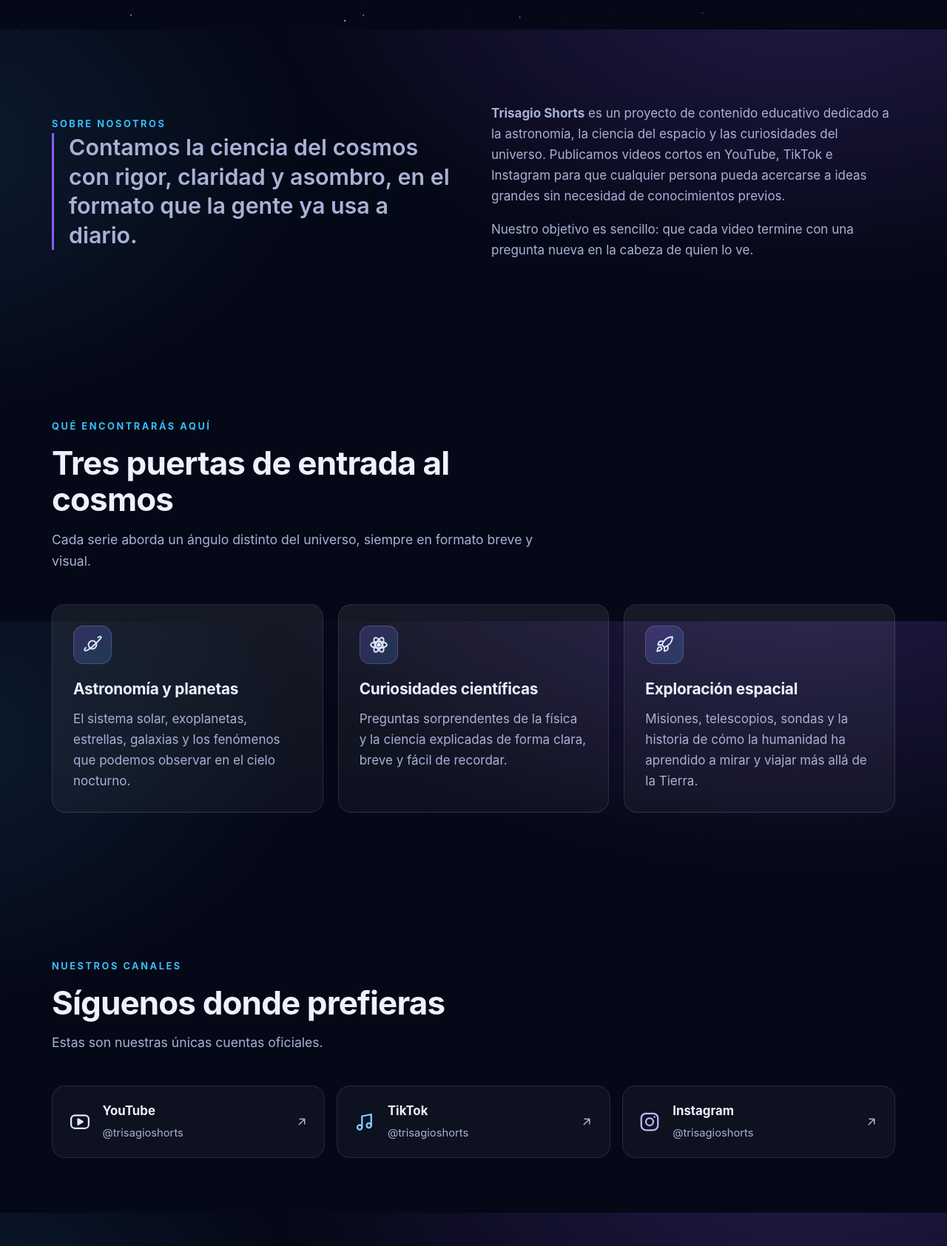
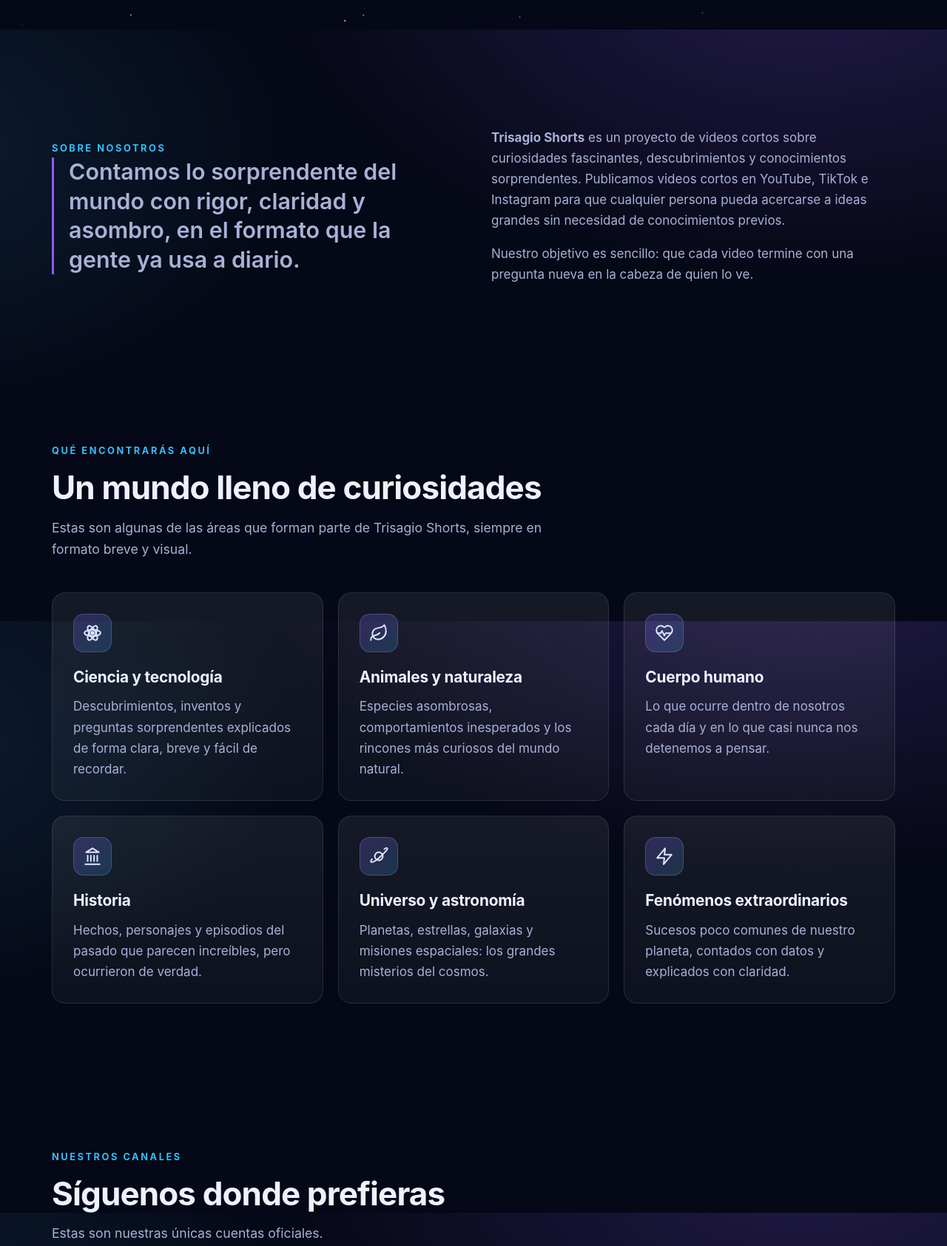
Before and after one commit to trisagioshorts/trisagioshorts.github.io, a plain HTML site: page index.html in a window 1280 px wide. Shown: the part 760-2445 px from the top of the page at 74% size. Drawn offline with Linux system fonts and the light colour scheme.

Commit message:
Ampliar posicionamiento: marca de curiosidades generales
- Nuevo eslogan y descripción general (SEO y Open Graph)
- Sección Contenido con 6 categorías generales
- Pie de página, contacto y textos de marca actualizados
- Imagen Open Graph con el nuevo eslogan
- Diseño sin cambios; páginas legales siguen en revisión

```diff
--- a/index.html
+++ b/index.html
@@ -3,24 +3,24 @@
 <head>
   <meta charset="utf-8">
   <meta name="viewport" content="width=device-width, initial-scale=1">
-  <title>Trisagio Shorts — El universo es más curioso de lo que imaginas</title>
-  <meta name="description" content="Trisagio Shorts: divulgación de astronomía, planetas, exploración espacial y curiosidades científicas en videos cortos para YouTube, TikTok e Instagram.">
+  <title>Trisagio Shorts — El mundo es más sorprendente de lo que imaginas</title>
+  <meta name="description" content="Descubre curiosidades increíbles sobre animales, ciencia, naturaleza, tecnología, historia, el universo y mucho más. Conocimientos sorprendentes en videos cortos que despiertan tu curiosidad.">
   <link rel="canonical" href="https://trisagioshorts.github.io/">
   <meta name="theme-color" content="#050816">
   <meta name="color-scheme" content="dark">
   <meta property="og:type" content="website">
   <meta property="og:site_name" content="Trisagio Shorts">
   <meta property="og:locale" content="es_LA">
-  <meta property="og:title" content="Trisagio Shorts — El universo es más curioso de lo que imaginas">
-  <meta property="og:description" content="Trisagio Shorts: divulgación de astronomía, planetas, exploración espacial y curiosidades científicas en videos cortos para YouTube, TikTok e Instagram.">
+  <meta property="og:title" content="Trisagio Shorts — El mundo es más sorprendente de lo que imaginas">
+  <meta property="og:description" content="Descubre curiosidades increíbles sobre animales, ciencia, naturaleza, tecnología, historia, el universo y mucho más. Conocimientos sorprendentes en videos cortos que despiertan tu curiosidad.">
   <meta property="og:url" content="https://trisagioshorts.github.io/">
   <meta property="og:image" content="https://trisagioshorts.github.io/og-image.jpg">
   <meta property="og:image:width" content="1200">
   <meta property="og:image:height" content="630">
-  <meta property="og:image:alt" content="Trisagio Shorts — El universo es más curioso de lo que imaginas">
+  <meta property="og:image:alt" content="Trisagio Shorts — El mundo es más sorprendente de lo que imaginas.">
   <meta name="twitter:card" content="summary_large_image">
-  <meta name="twitter:title" content="Trisagio Shorts — El universo es más curioso de lo que imaginas">
-  <meta name="twitter:description" content="Trisagio Shorts: divulgación de astronomía, planetas, exploración espacial y curiosidades científicas en videos cortos para YouTube, TikTok e Instagram.">
+  <meta name="twitter:title" content="Trisagio Shorts — El mundo es más sorprendente de lo que imaginas">
+  <meta name="twitter:description" content="Descubre curiosidades increíbles sobre animales, ciencia, naturaleza, tecnología, historia, el universo y mucho más. Conocimientos sorprendentes en videos cortos que despiertan tu curiosidad.">
   <meta name="twitter:image" content="https://trisagioshorts.github.io/og-image.jpg">
   <link rel="icon" href="favicon.svg" type="image/svg+xml">
   <link rel="icon" href="favicon-32.png" sizes="32x32" type="image/png">
@@ -48,9 +48,9 @@
   <section class="hero">
     <div class="container hero-grid">
       <div>
-        <span class="eyebrow">Divulgación científica en formato corto</span>
-        <h1>El universo es <span class="grad">más curioso</span> de lo que imaginas.</h1>
-        <p class="lead">Exploramos los misterios del espacio, los planetas y la ciencia en videos cortos pensados para despertar tu curiosidad en menos de un minuto.</p>
+        <span class="eyebrow">Curiosidades en formato corto</span>
+        <h1>El mundo es <span class="grad">más sorprendente</span> de lo que imaginas.</h1>
+        <p class="lead">Descubre curiosidades increíbles sobre animales, ciencia, naturaleza, tecnología, historia, el universo y mucho más. Conocimientos sorprendentes en videos cortos que despiertan tu curiosidad.</p>
         <div class="hero-actions">
           <a class="btn btn-primary" href="https://www.youtube.com/@trisagioshorts" rel="noopener" target="_blank"><svg viewBox="0 0 24 24" fill="none" stroke="currentColor" stroke-width="1.8" stroke-linejoin="round" aria-hidden="true"><rect x="2.5" y="5" width="19" height="14" rx="4"/><path d="m10 9 5 3-5 3z" fill="currentColor"/></svg> Ver en YouTube</a>
           <a class="btn btn-ghost" href="#contenido">Qué encontrarás</a>
@@ -70,10 +70,10 @@
       <div>
         <span class="kicker">Sobre nosotros</span>
         <h2 id="marca-t" class="sr-only">Sobre Trisagio Shorts</h2>
-        <p class="quote">Contamos la ciencia del cosmos con rigor, claridad y asombro, en el formato que la gente ya usa a diario.</p>
+        <p class="quote">Contamos lo sorprendente del mundo con rigor, claridad y asombro, en el formato que la gente ya usa a diario.</p>
       </div>
       <div>
-        <p><strong>Trisagio Shorts</strong> es un proyecto de contenido educativo dedicado a la astronomía, la ciencia del espacio y las curiosidades del universo. Publicamos videos cortos en YouTube, TikTok e Instagram para que cualquier persona pueda acercarse a ideas grandes sin necesidad de conocimientos previos.</p>
+        <p><strong>Trisagio Shorts</strong> es un proyecto de videos cortos sobre curiosidades fascinantes, descubrimientos y conocimientos sorprendentes. Publicamos videos cortos en YouTube, TikTok e Instagram para que cualquier persona pueda acercarse a ideas grandes sin necesidad de conocimientos previos.</p>
         <p>Nuestro objetivo es sencillo: que cada video termine con una pregunta nueva en la cabeza de quien lo ve.</p>
       </div>
     </div>
@@ -83,24 +83,39 @@
     <div class="container">
       <div class="section-head reveal">
         <span class="kicker">Qué encontrarás aquí</span>
-        <h2 id="contenido-t">Tres puertas de entrada al cosmos</h2>
-        <p>Cada serie aborda un ángulo distinto del universo, siempre en formato breve y visual.</p>
+        <h2 id="contenido-t">Un mundo lleno de curiosidades</h2>
+        <p>Estas son algunas de las áreas que forman parte de Trisagio Shorts, siempre en formato breve y visual.</p>
       </div>
       <div class="cards">
         <article class="card reveal">
-          <div class="icon-badge"><svg viewBox="0 0 24 24" fill="none" stroke="currentColor" stroke-width="1.8" stroke-linecap="round" aria-hidden="true"><circle cx="12" cy="12" r="5"/><path d="M3.5 15.5c-1.3 1.6-1.7 2.9-1.1 3.5 1.3 1.3 7-1.9 12.6-7.4S23.7 3.1 22.4 1.8c-.6-.6-1.9-.2-3.5 1.1"/></svg></div>
-          <h3>Astronomía y planetas</h3>
-          <p>El sistema solar, exoplanetas, estrellas, galaxias y los fenómenos que podemos observar en el cielo nocturno.</p>
+          <div class="icon-badge"><svg viewBox="0 0 24 24" fill="none" stroke="currentColor" stroke-width="1.8" aria-hidden="true"><circle cx="12" cy="12" r="1.6" fill="currentColor"/><ellipse cx="12" cy="12" rx="10" ry="4"/><ellipse cx="12" cy="12" rx="10" ry="4" transform="rotate(60 12 12)"/><ellipse cx="12" cy="12" rx="10" ry="4" transform="rotate(120 12 12)"/></svg></div>
+          <h3>Ciencia y tecnología</h3>
+          <p>Descubrimientos, inventos y preguntas sorprendentes explicados de forma clara, breve y fácil de recordar.</p>
         </article>
         <article class="card reveal">
-          <div class="icon-badge"><svg viewBox="0 0 24 24" fill="none" stroke="currentColor" stroke-width="1.8" aria-hidden="true"><circle cx="12" cy="12" r="1.6" fill="currentColor"/><ellipse cx="12" cy="12" rx="10" ry="4"/><ellipse cx="12" cy="12" rx="10" ry="4" transform="rotate(60 12 12)"/><ellipse cx="12" cy="12" rx="10" ry="4" transform="rotate(120 12 12)"/></svg></div>
-          <h3>Curiosidades científicas</h3>
-          <p>Preguntas sorprendentes de la física y la ciencia explicadas de forma clara, breve y fácil de recordar.</p>
+          <div class="icon-badge"><svg viewBox="0 0 24 24" fill="none" stroke="currentColor" stroke-width="1.8" stroke-linecap="round" stroke-linejoin="round" aria-hidden="true"><path d="M11 20A7 7 0 0 1 9.8 6.1C15.5 5 17 4.5 19 2c1 2 2 4.2 2 8 0 5.5-4.8 10-10 10z"/><path d="M2 21c0-3 1.9-5.4 5.1-6C9.5 14.5 12 13 13 12"/></svg></div>
+          <h3>Animales y naturaleza</h3>
+          <p>Especies asombrosas, comportamientos inesperados y los rincones más curiosos del mundo natural.</p>
         </article>
         <article class="card reveal">
-          <div class="icon-badge"><svg viewBox="0 0 24 24" fill="none" stroke="currentColor" stroke-width="1.8" stroke-linecap="round" stroke-linejoin="round" aria-hidden="true"><path d="M5 15c-1.5 1.3-2 5-2 5s3.7-.5 5-2c.7-.8.7-2.1-.1-2.9a2.1 2.1 0 0 0-2.9-.1z"/><path d="M12 15l-3-3a22 22 0 0 1 2-4A12.9 12.9 0 0 1 22 2c0 2.7-.8 7.5-6 11a22.4 22.4 0 0 1-4 2z"/><path d="M9 12H4s.6-3 2-4c1.6-1.1 5 0 5 0M12 15v5s3-.6 4-2c1.1-1.6 0-5 0-5"/></svg></div>
-          <h3>Exploración espacial</h3>
-          <p>Misiones, telescopios, sondas y la historia de cómo la humanidad ha aprendido a mirar y viajar más allá de la Tierra.</p>
+          <div class="icon-badge"><svg viewBox="0 0 24 24" fill="none" stroke="currentColor" stroke-width="1.8" stroke-linecap="round" stroke-linejoin="round" aria-hidden="true"><path d="M19 14c1.5-1.5 3-3.2 3-5.5A5.5 5.5 0 0 0 16.5 3c-1.8 0-3 .5-4.5 2-1.5-1.5-2.7-2-4.5-2A5.5 5.5 0 0 0 2 8.5c0 2.3 1.5 4 3 5.5l7 7z"/><path d="M3.2 12.3h4.3l1.5-3 3 6 1.5-3h7.3"/></svg></div>
+          <h3>Cuerpo humano</h3>
+          <p>Lo que ocurre dentro de nosotros cada día y en lo que casi nunca nos detenemos a pensar.</p>
+        </article>
+        <article class="card reveal">
+          <div class="icon-badge"><svg viewBox="0 0 24 24" fill="none" stroke="currentColor" stroke-width="1.8" stroke-linecap="round" stroke-linejoin="round" aria-hidden="true"><path d="M3 22h18M6 18v-7M10 18v-7M14 18v-7M18 18v-7M12 2l8 5H4z"/></svg></div>
+          <h3>Historia</h3>
+          <p>Hechos, personajes y episodios del pasado que parecen increíbles, pero ocurrieron de verdad.</p>
+        </article>
+        <article class="card reveal">
+          <div class="icon-badge"><svg viewBox="0 0 24 24" fill="none" stroke="currentColor" stroke-width="1.8" stroke-linecap="round" aria-hidden="true"><circle cx="12" cy="12" r="5"/><path d="M3.5 15.5c-1.3 1.6-1.7 2.9-1.1 3.5 1.3 1.3 7-1.9 12.6-7.4S23.7 3.1 22.4 1.8c-.6-.6-1.9-.2-3.5 1.1"/></svg></div>
+          <h3>Universo y astronomía</h3>
+          <p>Planetas, estrellas, galaxias y misiones espaciales: los grandes misterios del cosmos.</p>
+        </article>
+        <article class="card reveal">
+          <div class="icon-badge"><svg viewBox="0 0 24 24" fill="none" stroke="currentColor" stroke-width="1.8" stroke-linecap="round" stroke-linejoin="round" aria-hidden="true"><path d="M13 2 3 14h9l-1 8 10-12h-9l1-8z"/></svg></div>
+          <h3>Fenómenos extraordinarios</h3>
+          <p>Sucesos poco comunes de nuestro planeta, contados con datos y explicados con claridad.</p>
         </article>
       </div>
     </div>
@@ -125,11 +140,11 @@
     <div class="container">
       <div class="section-head reveal">
         <span class="kicker">Cómo producimos</span>
-        <h2 id="produccion-t">Ciencia, diseño y automatización</h2>
+        <h2 id="produccion-t">Investigación, diseño y automatización</h2>
         <p>Combinamos investigación, animación programática con Remotion y herramientas de inteligencia artificial para producir contenido de forma constante.</p>
       </div>
       <ol class="steps reveal">
-        <li><h3>Investigación</h3><p>Elegimos un tema y lo contrastamos con fuentes de divulgación y documentación científica.</p></li>
+        <li><h3>Investigación</h3><p>Elegimos un tema y lo contrastamos con fuentes confiables de divulgación y documentación especializada.</p></li>
         <li><h3>Guion</h3><p>Redactamos un guion breve y claro. Usamos IA como apoyo y revisamos el resultado antes de producir.</p></li>
         <li><h3>Animación</h3><p>Componemos el video con Remotion, un sistema que genera animaciones a partir de código.</p></li>
         <li><h3>Publicación</h3><p>Preparamos y publicamos los videos en nuestras propias cuentas oficiales.</p></li>
@@ -144,7 +159,7 @@
     <div class="container">
       <div class="cta reveal">
         <span class="kicker">Contacto</span>
-        <h2 id="contacto-t">¿Tienes una pregunta sobre el universo?</h2>
+        <h2 id="contacto-t">¿Tienes una curiosidad que quieras ver explicada?</h2>
         <p>Escríbenos para sugerencias de temas, colaboraciones o cualquier consulta sobre el proyecto.</p>
         <a class="btn btn-primary" href="mailto:trisagiomedia@gmail.com?subject=Contacto%20desde%20el%20sitio%20web%20de%20Trisagio%20Shorts"><svg viewBox="0 0 24 24" fill="none" stroke="currentColor" stroke-width="2" stroke-linecap="round" stroke-linejoin="round" aria-hidden="true"><rect x="3" y="5" width="18" height="14" rx="2"/><path d="m3 7 9 6 9-6"/></svg> Escríbenos</a>
         <p class="email-line">trisagiomedia@gmail.com</p>
@@ -157,7 +172,7 @@
     <div class="footer-grid">
       <div>
         <a class="brand" href="index.html"><img src="logo.svg" alt="" width="36" height="36"><span>TRISAGIO <b>SHORTS</b></span></a>
-        <p>Divulgación de astronomía y ciencia en videos cortos. El universo es más curioso de lo que imaginas.</p>
+        <p>Curiosidades fascinantes en videos cortos. El mundo es más sorprendente de lo que imaginas.</p>
       </div>
       <nav aria-label="Redes sociales">
         <h2>Síguenos</h2>
```
Also changed, not shown: 404.html (+2 -2 lines), contacto.html (+2 -2 lines), privacidad.html (+2 -2 lines), terminos.html (+2 -2 lines), og-image.jpg.
